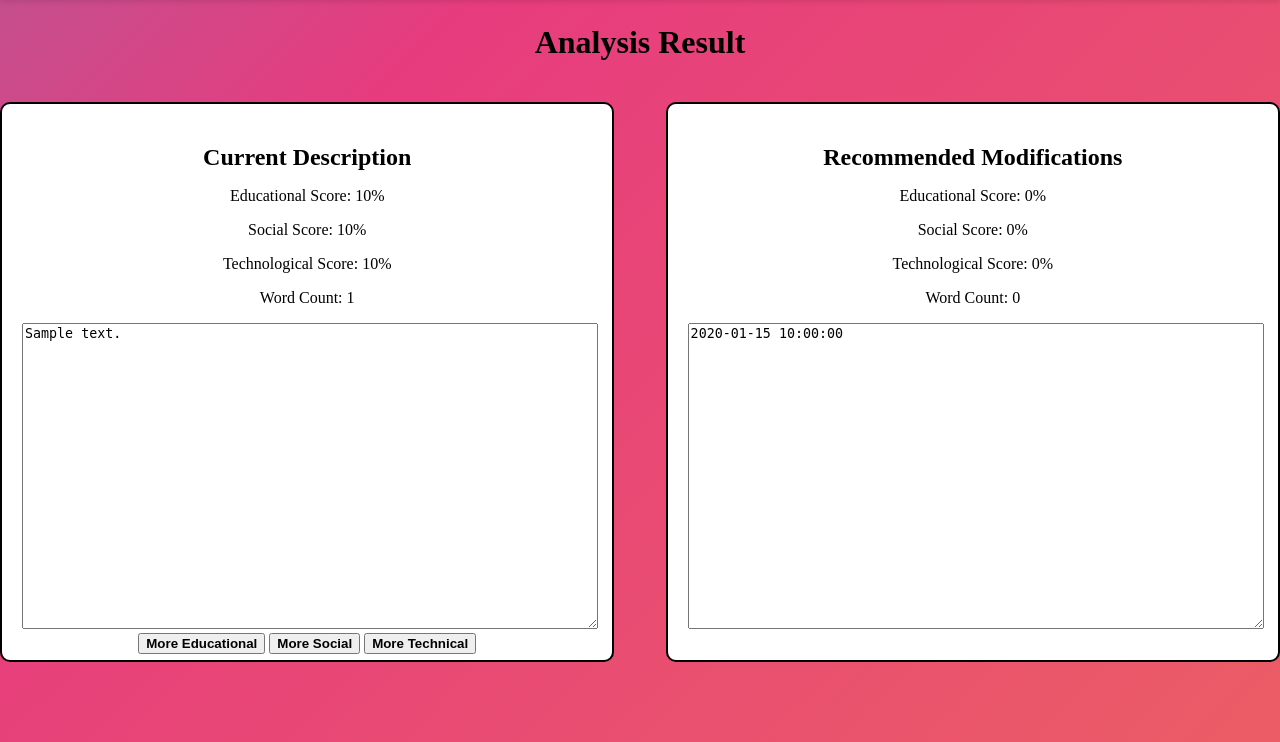
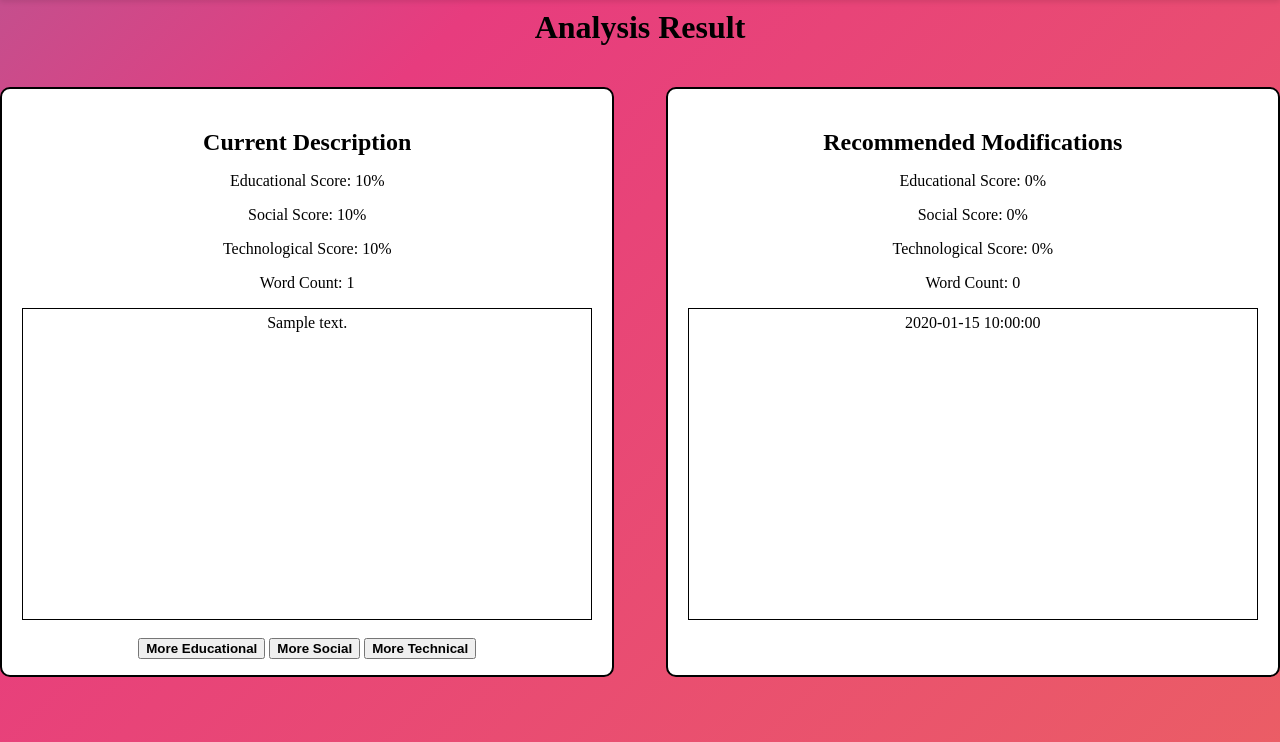
Before and after one commit to DanielGiedraitis/4th-Year-Project, a Flask app: template templates/result.html in a window 1280 px wide. Shown: the part 58-800 px from the top of the page. Run offline with Flask 3, Linux system fonts and the light colour scheme; the template is opened without the code that fills it: most values are stand-ins (such as "Sample title", 1, 10 or a date in 2020); parts of the project's set-up code (start-up, migrations or seed data) failed here and were passed over.

Commit message:
Current/Modified description is no longer textarea

```diff
--- a/static/style.css
+++ b/static/style.css
@@ -50,7 +50,7 @@ form button {
 
 .description-container {
     width: 48%; /* Adjusted width */
-    height: 560px;
+    height: 590px;
     box-sizing: border-box;
     padding: 20px;
     margin: 20px 0;
@@ -66,7 +66,7 @@ form button {
 
 .recommendations-container {
     width: 48%; /* Adjusted width */
-    height: 560px;
+    height: 590px;
     box-sizing: border-box;
     padding: 20px;
     margin: 20px 0;
@@ -329,3 +329,11 @@ body.register-page form button {
     background-color: #ddd;
     color: black;
 }
+
+/* Styles for the Current/modified description */
+.scroll-box {
+    overflow-y: auto;
+    height: 300px;
+    border: 1px solid #000000; /* Border for styling */
+    padding: 5px; /* Padding for better readability */
+}
--- a/templates/result.html
+++ b/templates/result.html
@@ -30,8 +30,9 @@
             <p>Social Score: {{ social_score }}%</p>
             <p>Technological Score: {{ tech_score }}%</p>
             <p>Word Count: {{ total_words }}</p> <!-- Display the total word count here -->
-            <textarea readonly>{{ text }}</textarea>
+            <div id="current_description" class="scroll-box">{{ text }}</div>
 
+            <br>
             <!-- Buttons for more modifications -->
             <button class="modify-button" onclick="modifyDescription('educational')">More Educational</button>
             <button class="modify-button" onclick="modifyDescription('social')">More Social</button>
@@ -52,13 +53,13 @@
                 <div id="loading-bar"></div>
             </div>
 
-            <textarea id="modified_text" readonly>{{ modified_text }}</textarea>
+            <div id="modified_text" class="scroll-box">{{ modified_text }}</div>
         </div>
     </div>
 
     <script>
         function modifyDescription(modificationType) {
-            var textToModify = document.querySelector('textarea').value;
+            var textToModify = document.getElementById('current_description').innerText;
             var loadingBar = document.getElementById('loading-bar');
 
             // Reset the loading bar
@@ -84,16 +85,16 @@
                 document.getElementById('loading-container').style.display = 'none';
 
                 // Update the modified_text area with the result
-                document.querySelector('#modified_text').value = data.modified_text;
+                document.getElementById('modified_text').innerText = data.modified_text;
                 // Update the scores
-                document.querySelector('#edu_score').innerText = data.edu_score + '%';
-                document.querySelector('#social_score').innerText = data.social_score + '%';
-                document.querySelector('#tech_score').innerText = data.tech_score + '%';
+                document.getElementById('edu_score').innerText = data.edu_score + '%';
+                document.getElementById('social_score').innerText = data.social_score + '%';
+                document.getElementById('tech_score').innerText = data.tech_score + '%';
                 // Calculate and display word count for modified text
                 var modifiedWordCount = data.modified_text.split(/\s+/).filter(function(word) {
                     return word.length > 0;
                 }).length;
-                document.querySelector('#modified_word_count').innerText = modifiedWordCount;
+                document.getElementById('modified_word_count').innerText = modifiedWordCount;
             })
             .catch(error => {
                 console.error('Error:', error);
```
